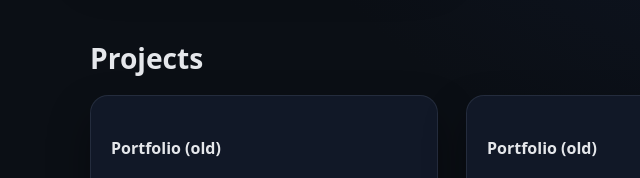
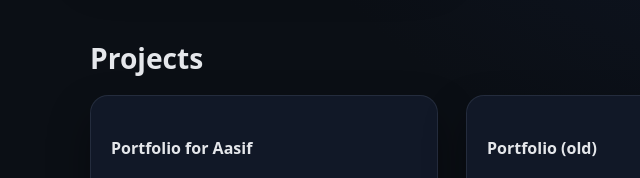
Before and after one commit to SayafHameed/Portfolio, a plain HTML site: page index.html in a window 1280 px wide. Shown: the part 1920-2098 px from the top of the page, 0-640 px from the left. Drawn offline with nearby package versions, Linux system fonts and the light colour scheme; grey boxes are pictures that could not be loaded.

Commit message:
Update index.html

```diff
--- a/index.html
+++ b/index.html
@@ -160,7 +160,7 @@
             <div class="grid cols-3">
                 <div class="card tilt">
                     <a href="https://sayafhameed.github.io/AasifShaikh" target="_self" rel="noreferrer noopener">
-                        <h4 class="tilt-z2">Portfolio (old)</h4>
+                        <h4 class="tilt-z2">Portfolio for Aasif</h4>
 
                         <img src="https://i.postimg.cc/wM82Cry2/Capture.jpg" alt="project-thumbnail"
                             style=" width: 100%; border-radius: 15px; height: 210px; ">
```
